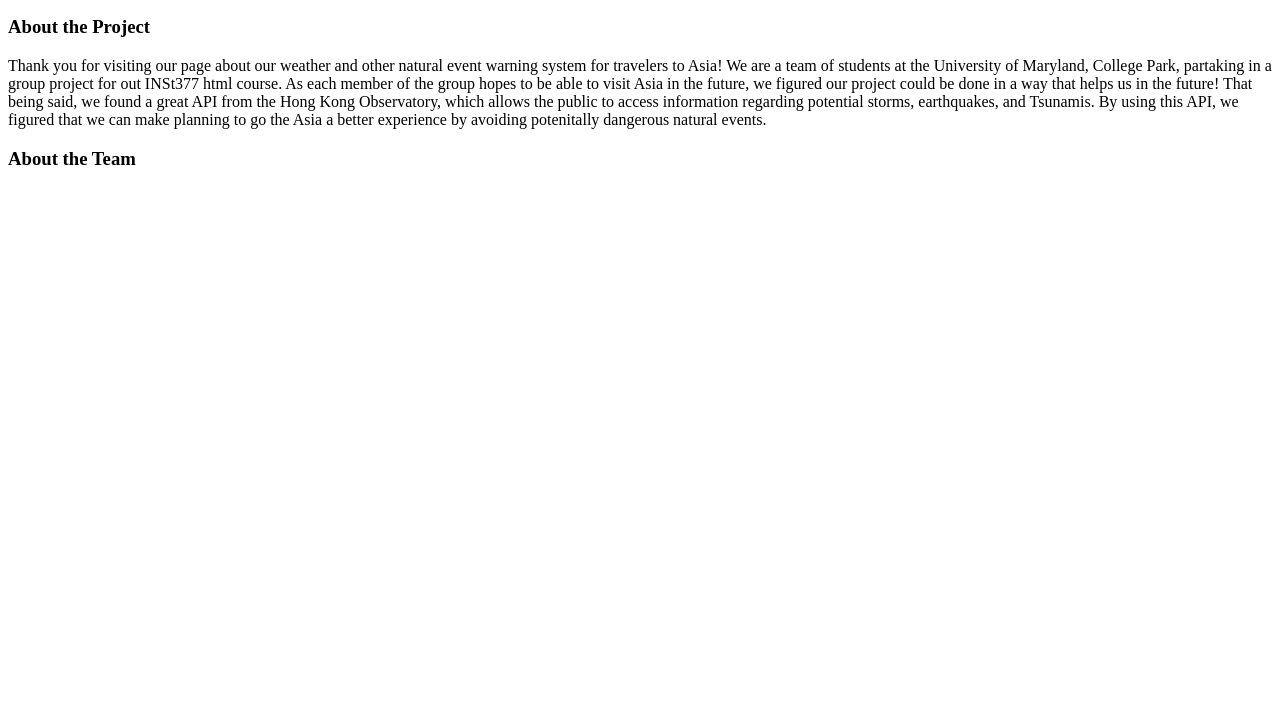
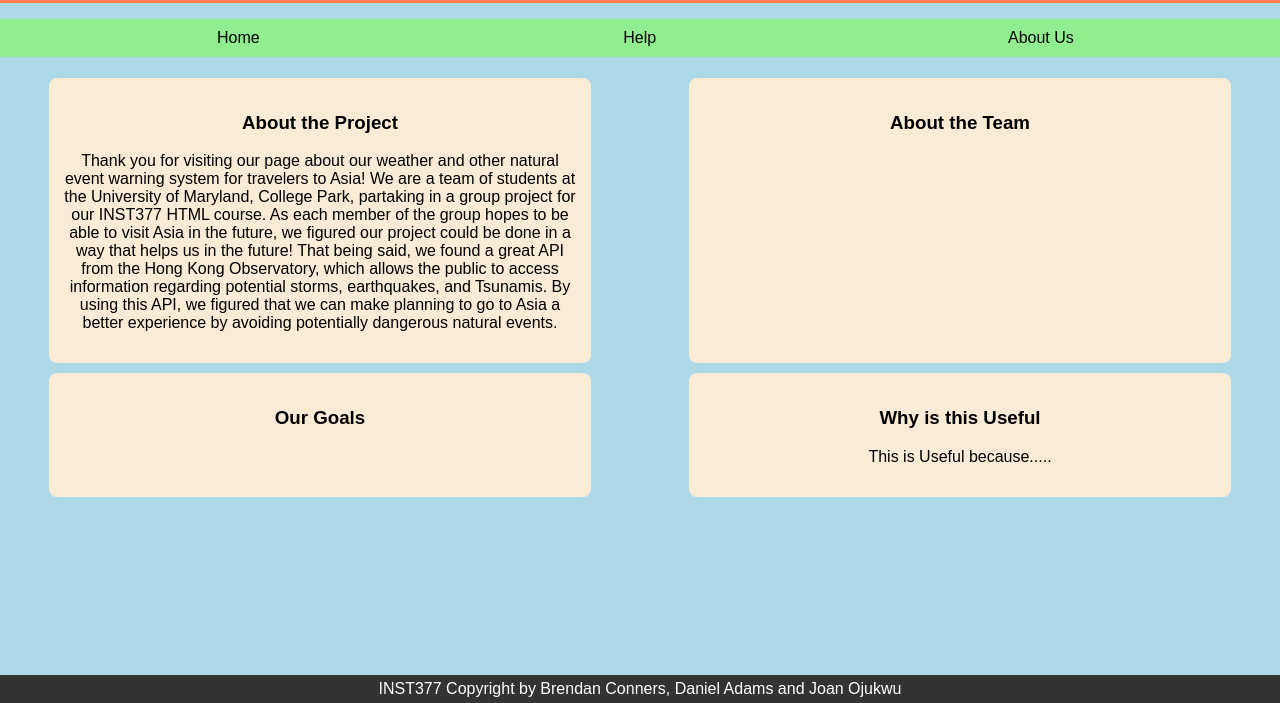
Before and after one commit to INST377-UMD/inst377-group-project-brendanconners, a plain HTML site: page aboutpage.html in a window 1280 px wide. Shown: the part 97-800 px from the top of the page. Drawn offline with Linux system fonts and the light colour scheme.

Commit message:
finished styling the webpage and started working on About Page

```diff
--- a/aboutpage.html
+++ b/aboutpage.html
@@ -1,11 +1,30 @@
 <html>
     <style>
+        body {
+            background-color: lightblue;
+            margin: 0;
+            padding: 0;
+            font-family: Arial, sans-serif;
+            }
+
+        .content {
+            padding: 0px;
+            text-align: center;
+            }
+        header{
+            text-align: center;
+            background-color:coral;
+            padding: 10px;
+            margin: 0;
+        }
         #main-nav{
-                background-color: lightsalmon;
+                background-color:lightgreen;
             }
         #main-nav li{
                 display: inline;
                 position: relative;
+                padding: 0;
+                margin: 0;
             }
         #main-nav ul ul{
                 display: none;
@@ -15,18 +34,44 @@
                 list-style-type: none;
                 display: inline-block;
                 text-align: center;
-                padding-top: 5px;
-                padding-bottom: 5px;
-                width: 30%;
+                padding-top: 10px;
+                padding-bottom: 10px;
+                width: 32%;
             }
         #main-nav li:hover{
-                background-color: darksalmon;
+                background-color:darkslategray;
                 color: white;
             }
         #main-nav a {
             display: block;
             text-decoration: none;
             color: inherit;
+            }
+
+        .container {
+            display: flex;
+            justify-content: space-around;
+            flex-wrap: wrap;
+        }
+
+        .container > div {
+            width: 40%;
+            background-color:antiquewhite;
+            padding: 15px;
+            margin: 5px;
+            border-radius: 8px;
+            border: 5px black;
+        }
+        footer {
+            bottom: 0;
+            position: absolute;
+            width: 100%;
+            height: auto;
+            background-color:#333;
+            color: white;
+            text-align: center;
+            padding-top: 5px;
+            padding-bottom: 5px;
         }
     </style>
     <head>
@@ -41,20 +86,36 @@
         </nav>
     </head>
     <body>
+        <div class="content">
+            <div class="container">
+                <div>
                     <h3>About the Project</h3>
                     <p>Thank you for visiting our page about our weather and other natural event warning system for travelers to Asia!
-            We are a team of students at the University of Maryland, College Park, partaking in a group project for out INSt377
-            html course. As each member of the group hopes to be able to visit Asia in the future, we figured our project
-            could be done in a way that helps us in the future! That being said, we found a great API from the Hong Kong
-            Observatory, which allows the public to access information regarding potential storms, earthquakes, and Tsunamis.
-            By using this API, we figured that we can make planning to go the Asia a better experience by avoiding potenitally
-            dangerous natural events.
-        </p>
+                        We are a team of students at the University of Maryland, College Park, partaking in a group project for our INST377 HTML course.
+                        As each member of the group hopes to be able to visit Asia in the future, we figured our project could be done in a way that helps us in the future!
+                        That being said, we found a great API from the Hong Kong Observatory, which allows the public to access information regarding potential storms, earthquakes, and Tsunamis.
+                        By using this API, we figured that we can make planning to go to Asia a better experience by avoiding potentially dangerous natural events.</p>
+                </div>
+                <div>
                     <h3>About the Team</h3>
                     <!-- Pictures of us -->
                     <!-- A little about yourself, major, year, hometown, age, make up something about wanting to visit Asia-->
                     <!-- I think this can be implemented using flex box. Each picture and the corresponding description will -->
                     <!-- be it's own flexbox. Each of the three flex boxes will be in one main div container and we can organize -->
                     <!-- left to right with the flex css -->
+                </div>
+                <div>
+                    <h3>Our Goals</h3>
+                    <!-- Content about your project goals goes here -->
+                </div>
+                <div>
+                    <h3>Why is this Useful</h3>
+                    <p>
+                        This is Useful because.....
+                    </p>
+                </div>
+            </div>
+        </div>
+        <footer>INST377 Copyright by Brendan Conners, Daniel Adams and Joan Ojukwu </footer>
     </body>
 </html>
```
Also changed, not shown: helppage.html (+39 -6 lines), mainpage.html (+44 -11 lines). Lines whose indentation alone changed are shown as unchanged.
